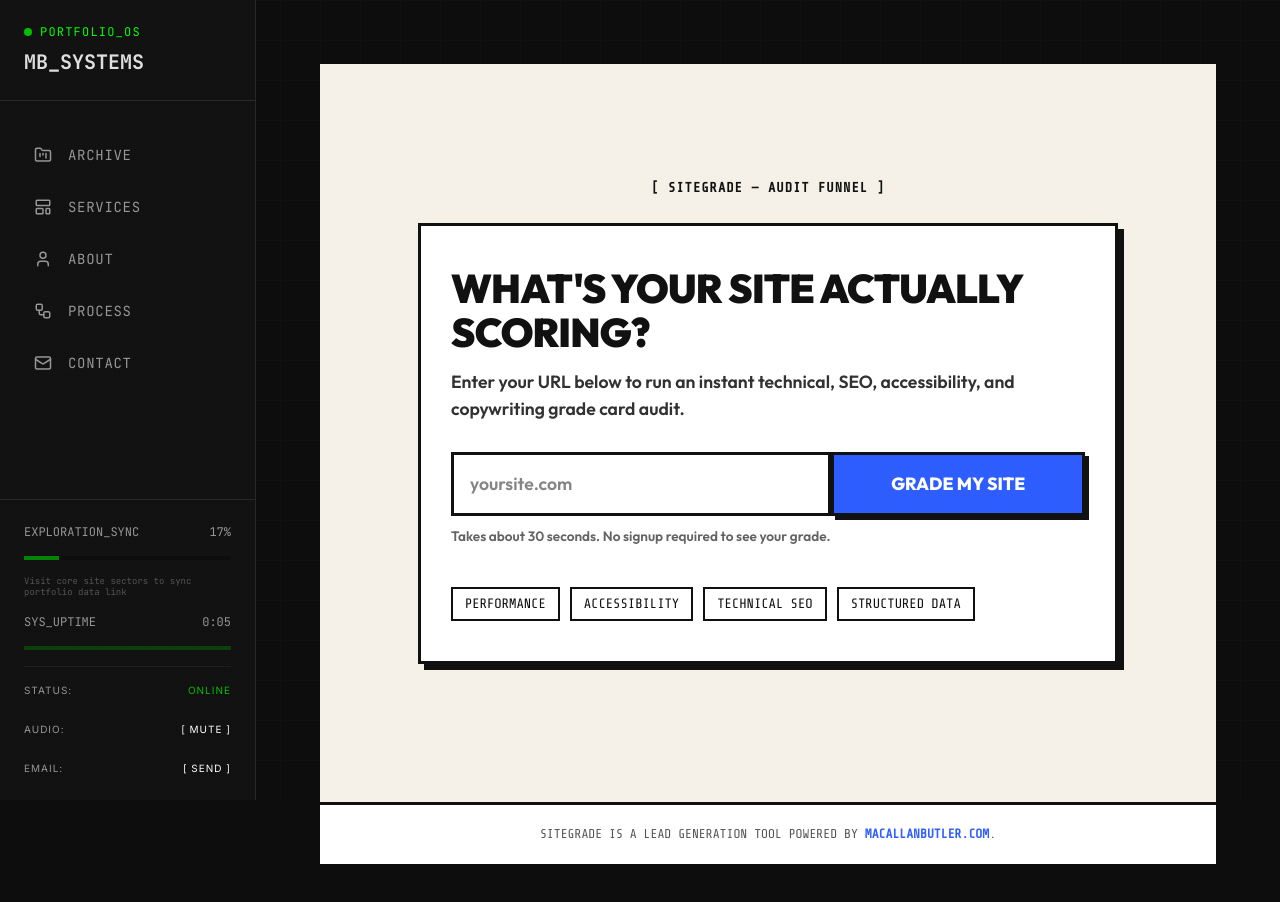
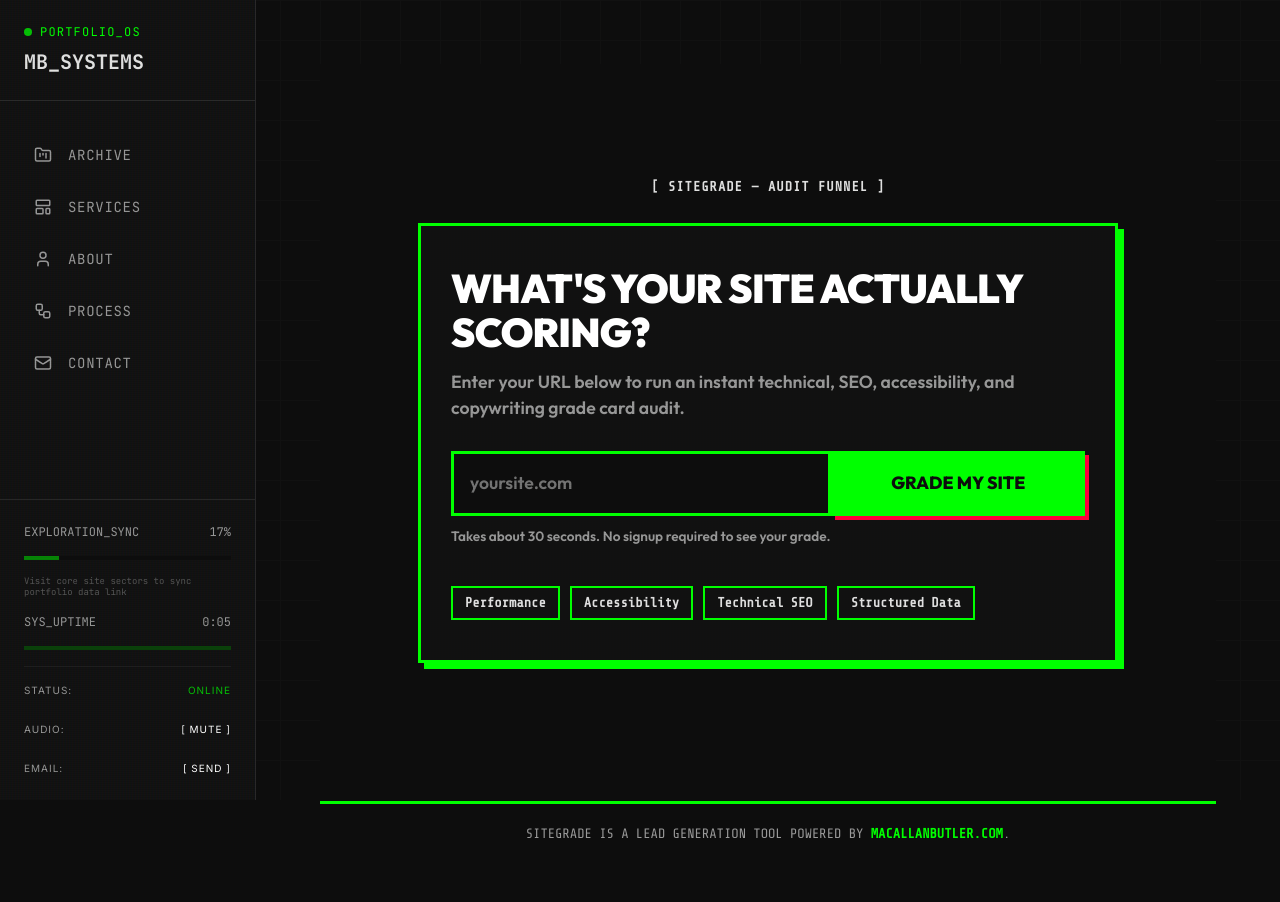
Before and after one commit to MacallanButler/portfolio-netrunner-v1, a Next.js app: page /sitegrade in a window 1280 px wide. Shown: the top 902 px of the page. Built offline with nearby package versions, Linux system fonts and the light colour scheme.

Commit message:
feat(sitegrade): implement dark/neon cyberpunk neubrutalist theme updates

```diff
--- a/src/app/sitegrade/page.tsx
+++ b/src/app/sitegrade/page.tsx
@@ -206,13 +206,13 @@ export default function SiteGradePage() {
               <h1 style={{ fontSize: "2.5rem", lineHeight: "1.1", marginBottom: "15px" }}>
                 What's your site actually scoring?
               </h1>
-              <p style={{ fontSize: "1.1rem", marginBottom: "30px", fontWeight: "600", color: "#333" }}>
+              <p style={{ fontSize: "1.1rem", marginBottom: "30px", fontWeight: "600", color: "var(--text-muted)" }}>
                 Enter your URL below to run an instant technical, SEO, accessibility, and copywriting grade card audit.
               </p>
 
               <form onSubmit={handleUrlSubmit} style={{ display: "flex", flexDirection: "column", gap: "15px" }}>
                 <div style={{ display: "flex", flexDirection: "column", width: "100%" }}>
-                  <div style={{ display: "flex", width: "100%", gap: "0", flexWrap: "wrap" }}>
+                  <div style={{ display: "flex", width: "100%", gap: "0", flexWrap: "wrap", alignItems: "stretch" }}>
                     <input
                       type="text"
                       className={styles.nbInput}
@@ -221,32 +221,35 @@ export default function SiteGradePage() {
                       onChange={(e) => setUrlInput(e.target.value)}
                       style={{ flex: "1 1 60%", minWidth: "250px" }}
                     />
+                    <div className={styles.btnGlowWrapper} style={{ flex: "1 1 40%" }}>
+                      <div className={styles.btnGlowOffset} />
                       <button
                         type="submit"
-                      className={styles.nbBtn}
-                      style={{ flex: "1 1 40%" }}
+                        className={styles.nbBtnGlow}
+                        style={{ width: "100%", height: "100%" }}
                       >
                         Grade My Site
                       </button>
                     </div>
-                  <span style={{ fontSize: "0.85rem", marginTop: "10px", fontWeight: "600", color: "#666" }}>
+                  </div>
+                  <span style={{ fontSize: "0.85rem", marginTop: "10px", fontWeight: "600", color: "var(--text-muted)" }}>
                     Takes about 30 seconds. No signup required to see your grade.
                   </span>
                 </div>
               </form>
 
               {errorMessage && (
-                <div style={{ marginTop: "20px", color: "var(--grade-d-f)", fontWeight: "800", border: "2px solid var(--grade-d-f)", padding: "10px", backgroundColor: "#FDE8E8" }}>
+                <div className={styles.errorBlock}>
                   ⚠️ ERROR: {errorMessage}
                 </div>
               )}
 
               {/* Pill Trust chips */}
               <div style={{ display: "flex", flexWrap: "wrap", gap: "10px", marginTop: "40px" }}>
-                <span className={styles.monoText} style={{ padding: "5px 12px", border: "2px solid #111" }}>Performance</span>
-                <span className={styles.monoText} style={{ padding: "5px 12px", border: "2px solid #111" }}>Accessibility</span>
-                <span className={styles.monoText} style={{ padding: "5px 12px", border: "2px solid #111" }}>Technical SEO</span>
-                <span className={styles.monoText} style={{ padding: "5px 12px", border: "2px solid #111" }}>Structured Data</span>
+                <span className={styles.trustChip}>Performance</span>
+                <span className={styles.trustChip}>Accessibility</span>
+                <span className={styles.trustChip}>Technical SEO</span>
+                <span className={styles.trustChip}>Structured Data</span>
               </div>
             </div>
           )}
@@ -254,9 +257,12 @@ export default function SiteGradePage() {
           {/* LOADING STATE */}
           {appState === "loading" && (
             <div className={`${styles.nbBlock} ${styles.loadingBorder}`} style={{ padding: "50px 30px", textAlign: "center" }}>
-              {/* Neubrutalist Outlined grade box animation */}
-              <div className={`${styles.gradeStamp} ${styles.loadingBorder}`} style={{ fontSize: "4.5rem", width: "8rem", height: "8rem", marginBottom: "30px" }}>
+              {/* Neubrutalist Outlined grade box animation with Hard Glow */}
+              <div className={styles.gradeStampWrapper}>
+                <div className={`${styles.gradeStampOffset} ${styles.loadingBorder}`} />
+                <div className={`${styles.gradeStamp} ${styles.loadingBorder}`} style={{ fontSize: "4.5rem", backgroundColor: "#111111", color: "var(--text-color)" }}>
                   ?
+                </div>
               </div>
 
               <h2 style={{ fontSize: "1.5rem", marginBottom: "10px" }}>
@@ -267,7 +273,7 @@ export default function SiteGradePage() {
                 {statusPhase}
               </div>
 
-              <p style={{ marginTop: "20px", fontSize: "0.9rem", color: "#555" }}>
+              <p style={{ marginTop: "20px", fontSize: "0.9rem", color: "var(--text-muted)" }}>
                 Fetching network layers, assessing accessibility tags, and compiling metrics. Please stand by.
               </p>
             </div>
@@ -277,38 +283,42 @@ export default function SiteGradePage() {
           {(appState === "teaser" || appState === "capturing") && teaserData && (
             <div className={styles.nbBlock} style={{ padding: "40px 30px" }}>
               <div style={{ textAlign: "center", marginBottom: "30px" }}>
-                <div className={styles.monoText} style={{ color: "#666", marginBottom: "5px" }}>
+                <div className={styles.monoText} style={{ color: "var(--text-muted)", marginBottom: "5px" }}>
                   AUDITED DOMAIN: {auditDomain.toUpperCase()}
                 </div>
 
-                <div className={`${styles.gradeStamp} ${getGradeClass(teaserData.grade)}`} style={{ marginBottom: "20px" }}>
+                {/* Overall Grade Stamp with Hard Glow */}
+                <div className={styles.gradeStampWrapper}>
+                  <div className={styles.gradeStampOffset} />
+                  <div className={`${styles.gradeStamp} ${getGradeClass(teaserData.grade)}`}>
                     {teaserData.grade}
                   </div>
+                </div>
 
-                <div className={styles.monoText} style={{ fontSize: "1.2rem", fontWeight: "800" }}>
+                <div className={styles.monoText} style={{ fontSize: "1.2rem", fontWeight: "800", color: "var(--text-color)" }}>
                   OVERALL GRADE
                 </div>
               </div>
 
               {/* Headline category score block */}
-              <div style={{ border: "3px solid #111", padding: "15px", display: "flex", justifyContent: "space-between", alignItems: "center", marginBottom: "30px", backgroundColor: "#FAF6ED" }}>
+              <div className={styles.categoryScoreBlock}>
                 <div>
-                  <h3 style={{ fontSize: "1.1rem", marginBottom: "2px" }}>{teaserData.headline_category} Score</h3>
-                  <p style={{ fontSize: "0.85rem", color: "#666" }}>Initial automated speed metrics readout.</p>
+                  <h3 className={styles.categoryScoreTitle}>{teaserData.headline_category} Score</h3>
+                  <p className={styles.categoryScoreSub}>Initial automated speed metrics readout.</p>
                 </div>
-                <div style={{ fontSize: "1.8rem", fontWeight: "900", fontFamily: "monospace" }}>
+                <div className={styles.categoryScoreValue}>
                   {teaserData.headline_score}/100
                 </div>
               </div>
 
-              <p style={{ fontSize: "0.95rem", marginBottom: "25px", fontWeight: "600", textAlign: "center", color: "#111" }}>
+              <p style={{ fontSize: "0.95rem", marginBottom: "25px", fontWeight: "600", textAlign: "center", color: "var(--text-color)" }}>
                 🔍 This is a partial teaser. Your full report covers 7 categories, including structured data, local readiness, and AI-assisted copywriting recommendations.
               </p>
 
               {/* Email gate form */}
               <form onSubmit={handleEmailSubmit} style={{ display: "flex", flexDirection: "column", gap: "15px" }}>
                 <div style={{ display: "flex", flexDirection: "column", gap: "5px" }}>
-                  <label htmlFor="email" className={styles.monoText} style={{ fontWeight: "800" }}>
+                  <label htmlFor="email" className={styles.monoText} style={{ fontWeight: "800", color: "var(--text-color)" }}>
                     Get your full report card:
                   </label>
                   <input
@@ -323,17 +333,20 @@ export default function SiteGradePage() {
                   />
                 </div>
 
+                <div className={styles.btnGlowWrapper}>
+                  <div className={styles.btnGlowOffset} />
                   <button
                     type="submit"
-                  className={styles.nbBtn}
+                    className={styles.nbBtnGlow}
                     disabled={isSubmittingEmail}
                   >
                     {isSubmittingEmail ? "Generating Report..." : "Send My Full Report"}
                   </button>
+                </div>
               </form>
 
               {errorMessage && (
-                <div style={{ marginTop: "20px", color: "var(--grade-d-f)", fontWeight: "800", border: "2px solid var(--grade-d-f)", padding: "10px", backgroundColor: "#FDE8E8" }}>
+                <div className={styles.errorBlock}>
                   ⚠️ ERROR: {errorMessage}
                 </div>
               )}
@@ -349,19 +362,22 @@ export default function SiteGradePage() {
               <h2 style={{ fontSize: "2rem", marginBottom: "15px" }}>
                 REPORT DELIVERED!
               </h2>
-              <p style={{ fontSize: "1.1rem", marginBottom: "30px", fontWeight: "600" }}>
+              <p style={{ fontSize: "1.1rem", marginBottom: "30px", fontWeight: "600", color: "var(--text-color)" }}>
                 Your comprehensive PDF report has been generated.
               </p>
 
+              <div className={styles.btnGlowWrapper} style={{ marginBottom: "15px" }}>
+                <div className={styles.btnGlowOffset} />
                 <a
                   href={downloadUrl}
-                className={styles.nbBtn}
-                style={{ width: "100%", marginBottom: "15px" }}
+                  className={styles.nbBtnGlow}
+                  style={{ width: "100%", display: "block" }}
                 >
                   Download PDF
                 </a>
+              </div>
 
-              <span className={styles.monoText} style={{ color: "#666" }}>
+              <span className={styles.monoText} style={{ color: "var(--text-muted)" }}>
                 Also sent a copy to {emailInput}.
               </span>
 
@@ -375,8 +391,7 @@ export default function SiteGradePage() {
                     setAuditId("");
                     setIsSubmittingEmail(false);
                   }}
-                  className={styles.nbBtn}
-                  style={{ background: "#FFFFFF", color: "#111", padding: "8px 20px", fontSize: "0.9rem" }}
+                  className={styles.nbBtnSecondary}
                 >
                   Audit Another Site
                 </button>
@@ -388,8 +403,8 @@ export default function SiteGradePage() {
       </main>
 
       {/* Persistent Footer */}
-      <footer style={{ padding: "20px", borderTop: "3px solid #111", textAlign: "center", backgroundColor: "#FFFFFF" }}>
-        <p className={styles.monoText} style={{ fontSize: "0.8rem", color: "#555" }}>
+      <footer style={{ padding: "20px", borderTop: "3px solid var(--border-color)", textAlign: "center", backgroundColor: "transparent" }}>
+        <p className={styles.monoText} style={{ fontSize: "0.85rem", color: "var(--text-muted)" }}>
           SiteGrade is a lead generation tool powered by <a href="https://macallanbutler.com" style={{ color: "var(--accent-color)", fontWeight: "800", textDecoration: "none" }}>macallanbutler.com</a>.
         </p>
       </footer>
--- a/src/app/sitegrade/sitegrade.module.css
+++ b/src/app/sitegrade/sitegrade.module.css
@@ -1,27 +1,27 @@
-/* Scoped Neubrutalist Styles for SiteGrade */
+/* Scoped Neubrutalist Styles for SiteGrade — Cyberpunk/Dark/Neon Theme */
 @import url('https://fonts.googleapis.com/css2?family=Outfit:wght@400;600;800;900&family=Share+Tech+Mono&display=swap');
 
 .wrapper {
-  --bg-color: #F5F1E8;
-  --text-color: #111111;
-  --border-color: #111111;
+  --bg-color: #0D0D0D;
+  --text-color: #E0E0E0;
+  --border-color: #00FF00; /* Neon Cyan/Green */
   --border-width: 3px;
 
-  /* Brand Accent Blue */
-  --accent-color: #2F60FF;
-  --accent-hover: #1E4ED8;
+  /* Brand Accent Neon (CTA color matching main site) */
+  --accent-color: #00FF00;
+  --accent-hover: #33FF33;
 
-  /* Grade Colors */
-  --grade-a: #2ecc71;
-  --grade-b: #f1c40f;
-  --grade-c: #e67e22;
-  --grade-d-f: #e74c3c;
+  /* Grade Colors - Saturated Neon */
+  --grade-a: #00FF00;   /* Saturated Neon Green */
+  --grade-b: #FFFF00;   /* Saturated Neon Yellow/Gold */
+  --grade-c: #FF6600;   /* Saturated Neon Burnt Orange */
+  --grade-d-f: #FF003C; /* Saturated Neon Red */
 
-  /* Severity Colors */
-  --sev-high: #e74c3c;
-  --sev-medium: #e67e22;
-  --sev-low: #f1c40f;
-  --sev-info: #3498db;
+  /* Severity Colors (matching grade-band neon logic) */
+  --sev-high: #FF003C;
+  --sev-medium: #FF6600;
+  --sev-low: #FFFF00;
+  --sev-info: #00FF00;
 
   background-color: var(--bg-color);
   color: var(--text-color);
@@ -41,7 +41,7 @@
 
 /* Neubrutalist Card Blocks */
 .nbBlock {
-  background-color: #FFFFFF;
+  background-color: #111111; /* Dark Card base */
   border: var(--border-width) solid var(--border-color);
   box-shadow: 6px 6px 0px 0px var(--border-color);
   padding: 1.5rem;
@@ -52,7 +52,7 @@
   font-weight: 900;
   letter-spacing: -0.02em;
   text-transform: uppercase;
-  color: var(--text-color);
+  color: #FFFFFF;
   margin-top: 0;
 }
 
@@ -63,7 +63,7 @@
   text-transform: uppercase;
 }
 
-/* Inputs & Buttons */
+/* Inputs */
 .nbInput {
   width: 100%;
   padding: 1rem;
@@ -71,7 +71,7 @@
   font-family: inherit;
   font-weight: 600;
   border: var(--border-width) solid var(--border-color);
-  background-color: #FFFFFF;
+  background-color: #0D0D0D;
   color: var(--text-color);
   outline: none;
 }
@@ -81,6 +81,13 @@
   box-shadow: 4px 4px 0px 0px var(--border-color);
 }
 
+.nbInput:disabled {
+  background-color: #222222;
+  color: #666666;
+  border-color: var(--text-muted);
+}
+
+/* Standard Buttons (without Glow) */
 .nbBtn {
   display: inline-block;
   text-align: center;
@@ -90,7 +97,7 @@
   text-transform: uppercase;
   text-decoration: none;
   background-color: var(--accent-color);
-  color: #FFFFFF;
+  color: #0D0D0D; /* High contrast black text on neon green */
   border: var(--border-width) solid var(--border-color);
   box-shadow: 4px 4px 0px 0px var(--border-color);
   cursor: pointer;
@@ -109,15 +116,121 @@
 }
 
 .nbBtn:disabled {
-  background-color: #CCCCCC;
-  color: #666666;
+  background-color: #333333;
+  color: #777777;
+  border-color: #555555;
   cursor: not-allowed;
   transform: none;
-  box-shadow: 2px 2px 0px 0px var(--border-color);
+  box-shadow: 2px 2px 0px 0px #555555;
 }
 
-/* Grade stamp styles */
+/* Secondary Button style */
+.nbBtnSecondary {
+  display: inline-block;
+  text-align: center;
+  padding: 8px 20px;
+  font-size: 0.9rem;
+  font-weight: 800;
+  text-transform: uppercase;
+  text-decoration: none;
+  background-color: transparent;
+  color: var(--text-color);
+  border: 2px solid var(--text-color);
+  cursor: pointer;
+  transition: all 0.1s ease;
+}
+
+.nbBtnSecondary:hover {
+  background-color: rgba(255, 255, 255, 0.08);
+  border-color: var(--accent-color);
+  color: var(--accent-color);
+}
+
+/* Hard Glow Button Components */
+.btnGlowWrapper {
+  position: relative;
+  display: flex;
+  width: 100%;
+}
+
+.btnGlowOffset {
+  position: absolute;
+  top: 4px;
+  left: 4px;
+  width: 100%;
+  height: 100%;
+  border: var(--border-width) solid var(--grade-d-f); /* Secondary neon (Red) */
+  background-color: var(--grade-d-f);
+  z-index: 1;
+  pointer-events: none;
+}
+
+.nbBtnGlow {
+  position: relative;
+  z-index: 2;
+  flex: 1;
+  text-align: center;
+  padding: 1rem 2rem;
+  font-size: 1.1rem;
+  font-weight: 800;
+  text-transform: uppercase;
+  background-color: var(--accent-color);
+  color: #0D0D0D;
+  border: var(--border-width) solid var(--border-color);
+  cursor: pointer;
+  transition: transform 0.1s ease;
+}
+
+.nbBtnGlow:hover {
+  transform: translate(-2px, -2px);
+}
+
+.nbBtnGlow:active {
+  transform: translate(4px, 4px);
+}
+
+.nbBtnGlow:disabled {
+  background-color: #333333;
+  color: #777777;
+  border-color: #555555;
+  cursor: not-allowed;
+  transform: none;
+}
+
+/* Grade Stamp Hard Glow Structure */
+.gradeStampWrapper {
+  position: relative;
+  width: 9rem;
+  height: 9rem;
+  margin: 0 auto 20px auto;
+  --glow-color: var(--grade-d-f); /* Default secondary neon glow */
+}
+
+/* Custom dynamic glow mapping based on grade stamp type */
+.gradeStampWrapper:has(.gradeStampA),
+.gradeStampWrapper:has(.gradeStampB) {
+  --glow-color: var(--grade-d-f); /* Red offset behind green/yellow */
+}
+
+.gradeStampWrapper:has(.gradeStampC),
+.gradeStampWrapper:has(.gradeStampDF) {
+  --glow-color: var(--grade-a); /* Green offset behind orange/red */
+}
+
+.gradeStampOffset {
+  position: absolute;
+  top: 6px;
+  left: 6px;
+  width: 100%;
+  height: 100%;
+  border: 4px solid var(--glow-color);
+  background-color: var(--glow-color);
+  z-index: 1;
+}
+
 .gradeStamp {
+  position: relative;
+  z-index: 2;
   display: flex;
   align-items: center;
   justify-content: center;
@@ -125,12 +238,10 @@
   font-weight: 900;
   font-size: 6rem;
   line-height: 1;
-  width: 9rem;
-  height: 9rem;
+  width: 100%;
+  height: 100%;
   border: 4px solid var(--border-color);
-  margin: 0 auto;
-  text-shadow: 2px 2px 0 var(--border-color);
-  box-shadow: 5px 5px 0 0 var(--border-color);
+  color: #0D0D0D; /* High contrast dark text in filled stamp */
 }
 
 .gradeStampA { background-color: var(--grade-a); }
@@ -138,10 +249,64 @@
 .gradeStampC { background-color: var(--grade-c); }
 .gradeStampDF { background-color: var(--grade-d-f); }
 
+/* Category Score Block */
+.categoryScoreBlock {
+  background-color: #111111;
+  border: var(--border-width) solid var(--border-color);
+  padding: 15px;
+  display: flex;
+  justify-content: space-between;
+  align-items: center;
+  margin-bottom: 30px;
+}
+
+.categoryScoreTitle {
+  font-size: 1.1rem;
+  font-weight: 800;
+  margin-bottom: 2px;
+  color: #FFFFFF;
+}
+
+.categoryScoreSub {
+  font-family: 'Share Tech Mono', monospace;
+  font-size: 0.85rem;
+  color: #999999;
+  margin: 0;
+}
+
+.categoryScoreValue {
+  font-family: 'Share Tech Mono', monospace;
+  font-size: 1.8rem;
+  font-weight: 900;
+  color: var(--accent-color);
+}
+
+/* Trust Chip */
+.trustChip {
+  font-family: 'Share Tech Mono', monospace;
+  padding: 5px 12px;
+  border: 2px solid var(--border-color);
+  color: var(--text-color);
+  background-color: transparent;
+  font-size: 0.85rem;
+  font-weight: 800;
+}
+
+/* Error Block */
+.errorBlock {
+  margin-top: 20px;
+  color: var(--grade-d-f);
+  font-weight: 800;
+  font-family: 'Share Tech Mono', monospace;
+  border: 2px solid var(--grade-d-f);
+  padding: 10px;
+  background-color: #1a080a;
+}
+
 /* Animations */
 @keyframes pulseBorder {
   0% { border-color: var(--border-color); }
-  50% { border-color: var(--accent-color); }
+  50% { border-color: var(--grade-d-f); }
   100% { border-color: var(--border-color); }
 }
 
```
Also changed, not shown: src/components/core/SiteGradeModule.tsx (+10 -7 lines). Lines whose indentation alone changed are shown as unchanged.
